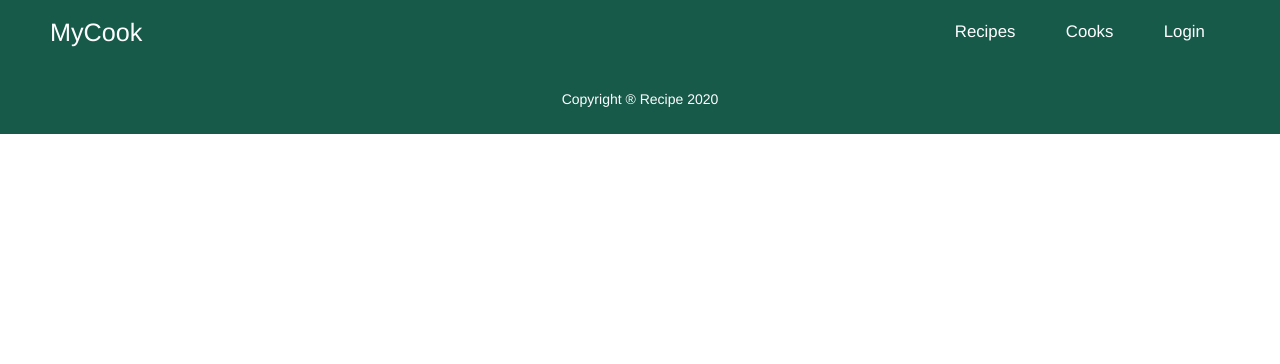
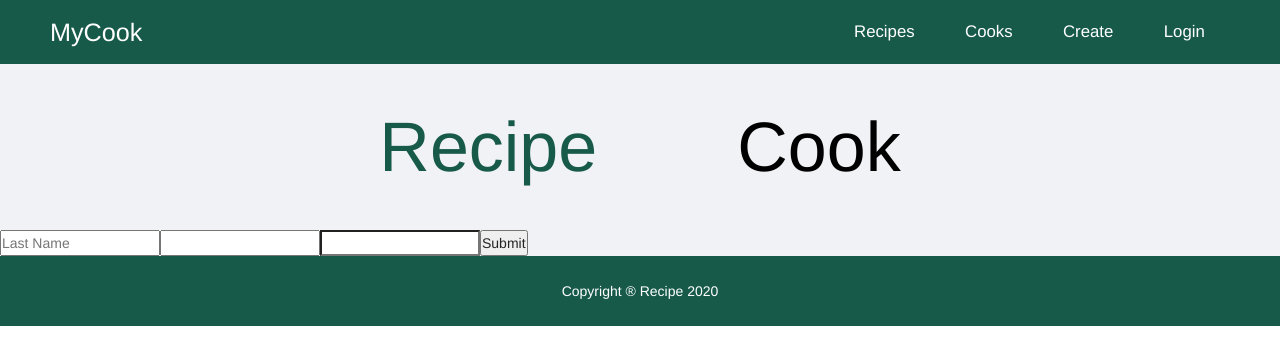
Before and after one commit to papadopan/recipes-fsnd, a React (Create React App) app in the folder ui/: page /create in a window 1280 px wide. Shown: the top 364 px of the page. Built offline with nearby package versions, Linux system fonts and the light colour scheme.

Commit message:
frontend: build the forms

```diff
--- a/ui/package.json
+++ b/ui/package.json
@@ -9,6 +9,7 @@
     "antd": "^4.2.0",
     "axios": "^0.19.2",
     "connected-react-router": "^6.8.0",
+    "formik": "^2.1.4",
     "history": "^4.10.1",
     "react": "^16.13.1",
     "react-dom": "^16.13.1",
@@ -20,7 +21,8 @@
     "redux": "^4.0.5",
     "redux-logger": "^3.0.6",
     "redux-thunk": "^2.3.0",
-    "styled-components": "^5.1.0"
+    "styled-components": "^5.1.0",
+    "yup": "^0.28.5"
   },
   "scripts": {
     "start": "react-scripts start",
--- /dev/null
+++ b/ui/src/components/Form/Form.js
@@ -0,0 +1,54 @@
+import React from "react";
+import PropTypes from "prop-types";
+import styled, { css } from "styled-components";
+import { Formik, Form, Field, ErrorMessage } from "formik";
+
+const MainDiv = styled.div`
+  display: flex;
+  flex-direction: column;
+`;
+
+const Filtering = styled.div`
+  padding: 2em;
+  display: flex;
+  align-items: center;
+  justify-content: center;
+`;
+
+const Choices = styled.span`
+  margin: 0 1em;
+  font-size: 5em;
+  color: var(--color-black);
+
+  ${({ selected }) =>
+    selected &&
+    css`
+      color: var(--color-main);
+    `}
+`;
+
+const NewContentForm = (props) => {
+  return (
+    <MainDiv>
+      <Filtering>
+        <Choices selected>Recipe</Choices>
+        <Choices>Cook</Choices>
+      </Filtering>
+      <Formik>
+        <Form>
+          <Field name="lastName" placeholder="Last Name" />
+          <ErrorMessage name="first_name" component="div" />
+          <Field type="email" name="email" />
+          <ErrorMessage name="email" component="div" />
+          <Field type="password" name="password" />
+          <ErrorMessage name="password" component="div" />
+          <button type="submit">Submit</button>
+        </Form>
+      </Formik>
+    </MainDiv>
+  );
+};
+
+NewContentForm.propTypes = {};
+
+export default NewContentForm;
--- /dev/null
+++ b/ui/src/components/Form/index.js
@@ -0,0 +1 @@
+export { default } from "./Form";
--- a/ui/src/components/Header/Menu/Menu.js
+++ b/ui/src/components/Header/Menu/Menu.js
@@ -23,6 +23,7 @@ const Menu = (props) => {
     <List>
       <ListItem to="recipe">Recipes</ListItem>
       <ListItem to="cook">Cooks</ListItem>
+      <ListItem to="create">Create</ListItem>
       <ListItem to="/">Login</ListItem>
     </List>
   );
--- a/ui/src/components/Index/App.js
+++ b/ui/src/components/Index/App.js
@@ -5,6 +5,7 @@ import RecipeHeader from "../Header";
 import Recipes from "../Recipes";
 import RecipeDetails from "../Recipes/RecipeDetails";
 import Cook from "../Cook";
+import Form from "../Form";
 import Welcome from "../Welcome";
 import Footer from "../Footer";
 import { Layout } from "antd";
@@ -36,6 +37,7 @@ function App({ user, login }) {
         <Switch>
           <Route exact path="/" component={Welcome} />
           <Route exact path="/recipe" component={Recipes} />
+          <Route exact path="/create" component={Form} />
           {/* <Route exact path="/recipe" component={RecipeDetails} /> */}
           <Route exact path="/cook" component={Cook} />
         </Switch>
```
Also changed, not shown: 1 other file (tests, documents, lock files or other folders).
